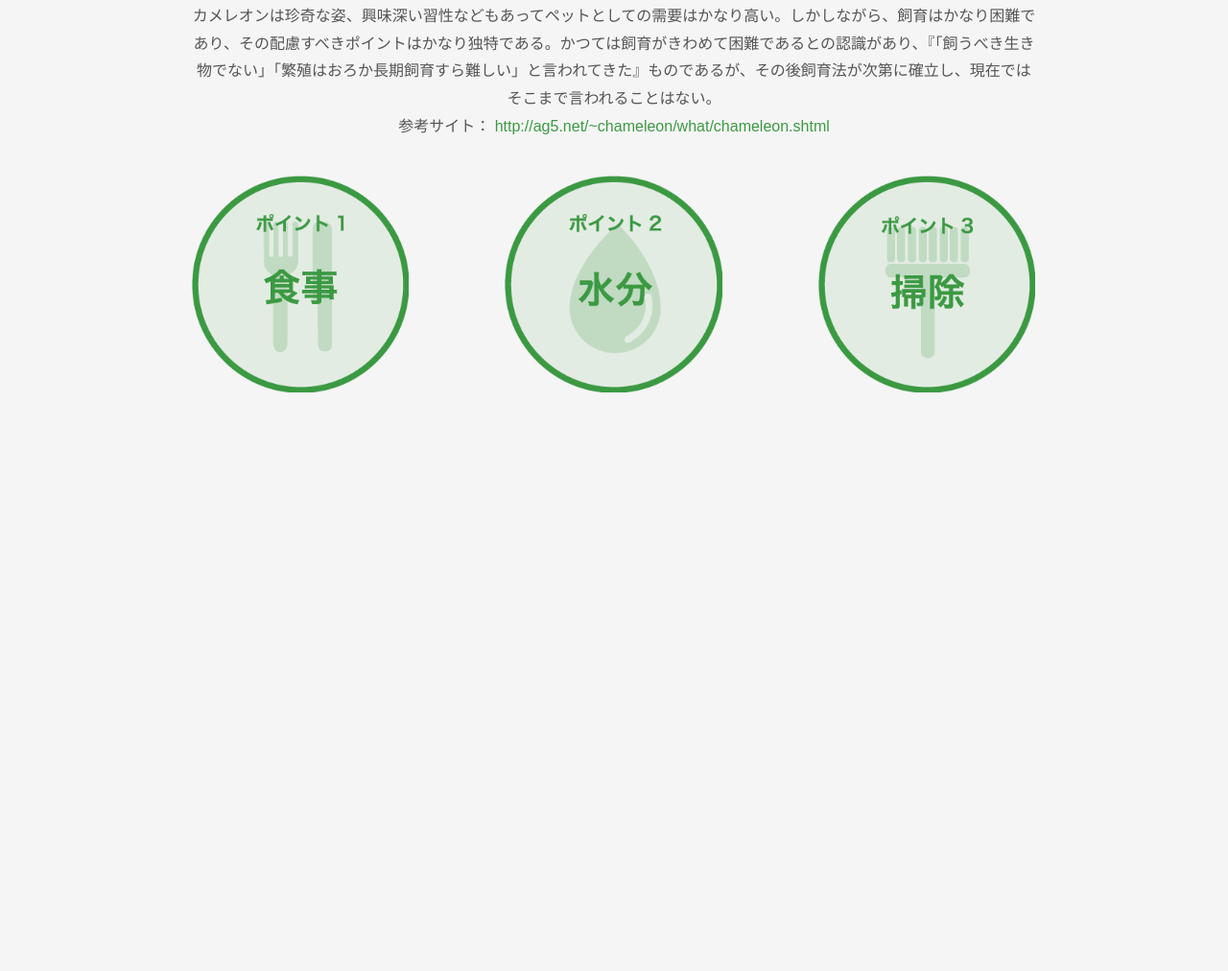
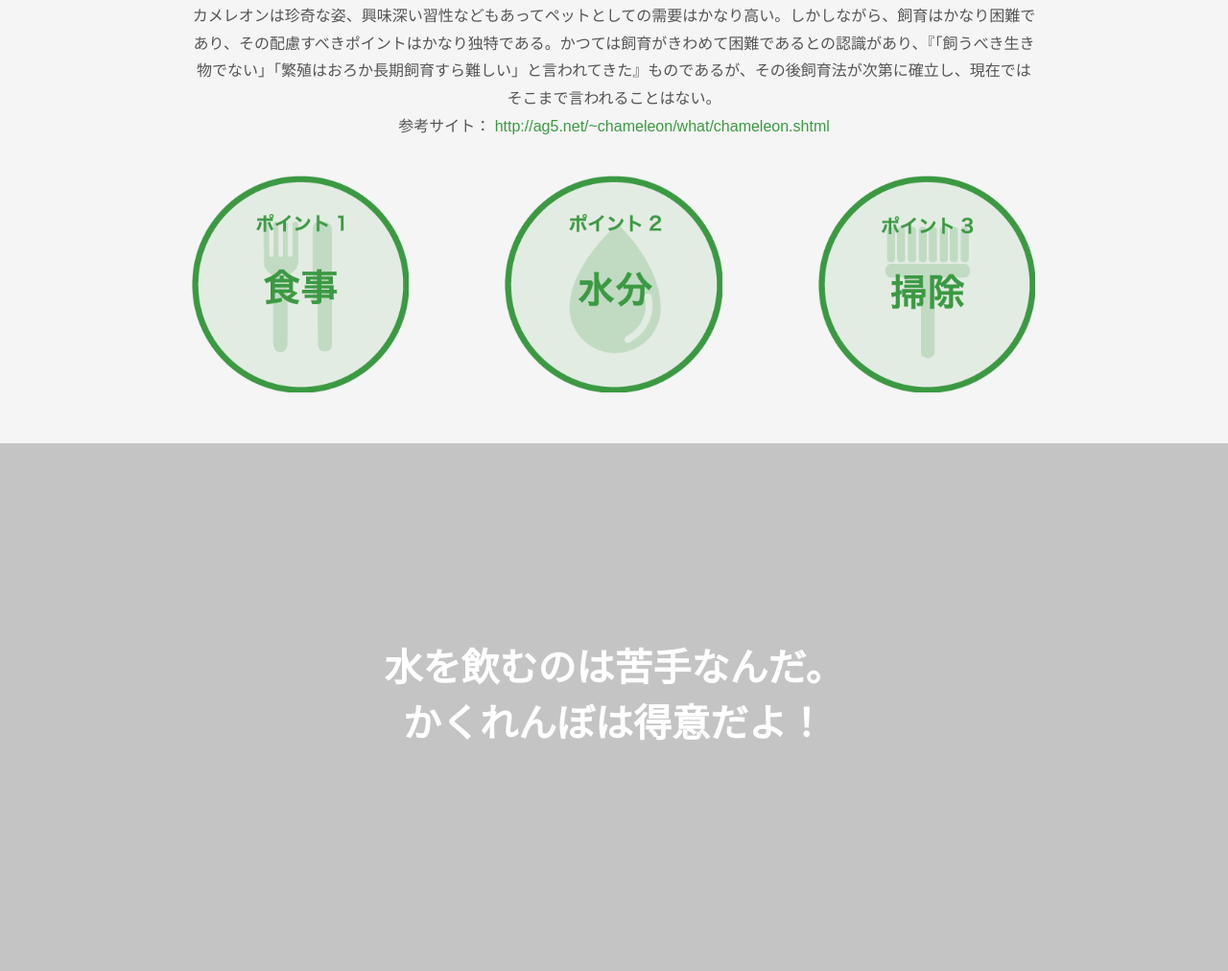
Before and after one commit to keito0904/cameleon, a plain HTML site: page index.html in a window 1280 px wide. Shown: the part 1994-3006 px from the top of the page at 96% size. Before the commit the page ends 2456 px from the top, so only its background shows below. Drawn offline with Linux system fonts and the light colour scheme.

Commit message:
カメレオン背景の記述

```diff
--- a/index.html
+++ b/index.html
@@ -147,6 +147,17 @@
           <div class="clear"></div>
         </div>
       </div>
+      <div class="cameleon-back back2">
+        <div class="inner">
+          <div class="content">
+            <h1>
+              水を飲むのは苦手なんだ。
+              <br>
+              かくれんぼは得意だよ！
+            </h1>
+          </div>
+        </div>
+      </div>
     </div>
   </body>
 </html>
```
